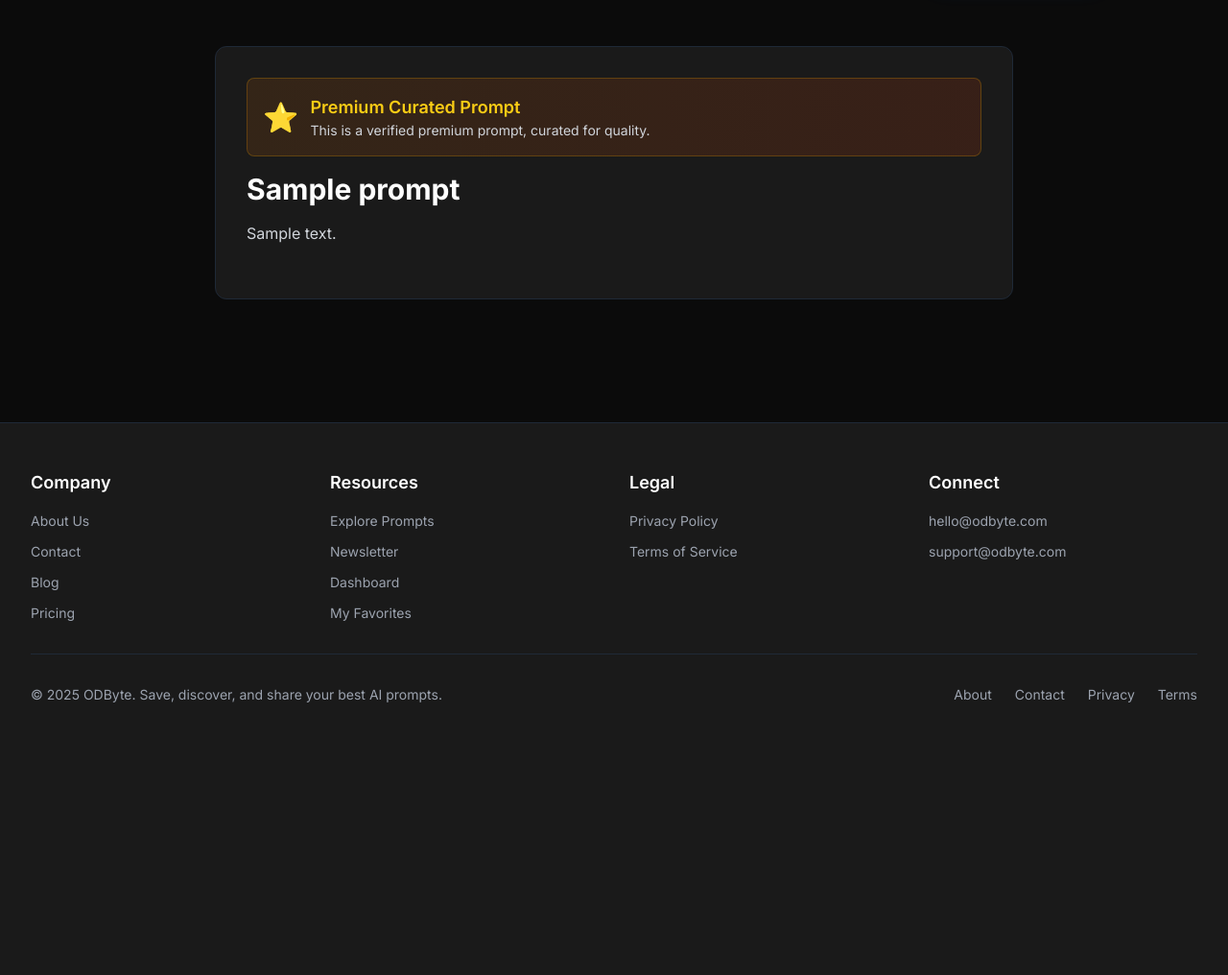
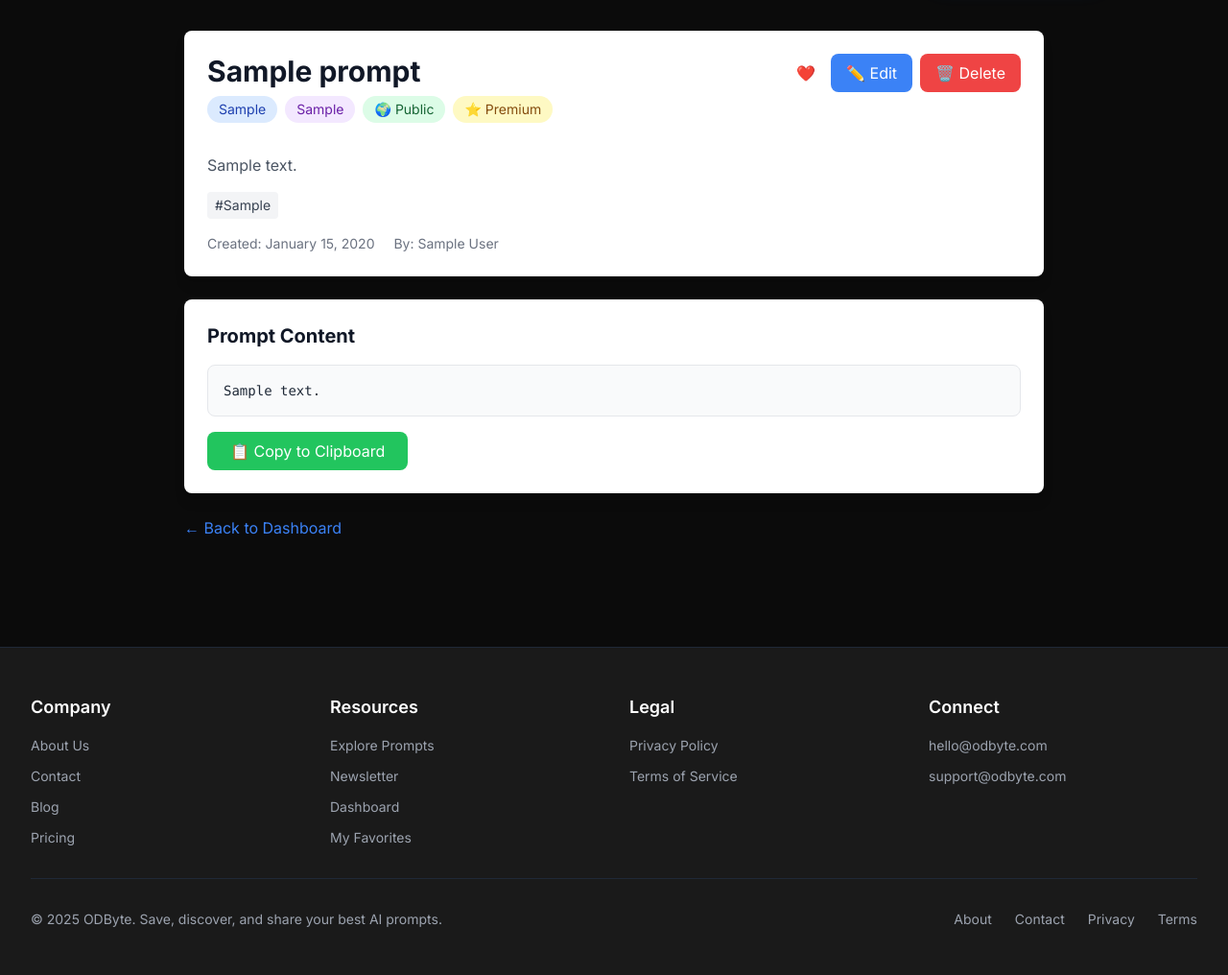
Before and after one commit to bantervines-bit/odbyte, a Flask app: template templates/view_prompt.html in a window 1280 px wide. Shown: the part 65-1081 px from the top of the page at 96% size. Before the commit the page ends 797 px from the top, so only its background shows below. Run offline with Flask 3, Linux system fonts and the light colour scheme; the template is opened without the code that fills it: values that come from a table or form of the project are taken from there, others are empty; the visitor is signed in with stand-in values (Sample User, id 1); tables that the repository leaves empty hold one stand-in row (values such as "Sample post"); some libraries are stand-ins or nearby versions.

Commit message:
Refactor view_prompt.html for improved layout

```diff
--- a/templates/view_prompt.html
+++ b/templates/view_prompt.html
@@ -3,57 +3,191 @@
 {% block title %}{{ prompt.title }} - ODByte{% endblock %}
 
 {% block content %}
-<div class="max-w-4xl mx-auto px-4 sm:px-6 lg:px-8 py-12">
-    <div class="bg-[#1a1a1a] p-8 rounded-xl border border-gray-800">
-        <!-- Premium Badge -->
-        {% if prompt.is_premium and prompt.premium_status == 'approved' %}
-        <div class="mb-4 p-4 bg-gradient-to-r from-yellow-900/30 to-orange-900/30 border border-yellow-600/30 rounded-lg">
-            <div class="flex items-center gap-3">
-                <span class="text-3xl">⭐</span>
-                <div>
-                    <h3 class="text-lg font-semibold text-yellow-400">Premium Curated Prompt</h3>
-                    <p class="text-sm text-gray-300">This is a verified premium prompt, curated for quality.</p>
+<div class="container mx-auto px-4 py-8">
+    <div class="max-w-4xl mx-auto">
+
+        <!-- Prompt Header -->
+        <div class="bg-white rounded-lg shadow-lg p-6 mb-6">
+            <div class="flex items-start justify-between mb-4">
+                <div class="flex-1">
+                    <h1 class="text-3xl font-bold text-gray-900 mb-2">{{ prompt.title }}</h1>
+
+                    <!-- Badges -->
+                    <div class="flex flex-wrap gap-2 mb-4">
+                        {% if prompt.category %}
+                        <span class="px-3 py-1 bg-blue-100 text-blue-800 rounded-full text-sm">
+                            {{ prompt.category }}
+                        </span>
+                        {% endif %}
+
+                        {% if prompt.ai_model %}
+                        <span class="px-3 py-1 bg-purple-100 text-purple-800 rounded-full text-sm">
+                            {{ prompt.ai_model }}
+                        </span>
+                        {% endif %}
+
+                        {% if prompt.visibility == 'private' %}
+                        <span class="px-3 py-1 bg-red-100 text-red-800 rounded-full text-sm">
+                            🔒 Private
+                        </span>
+                        {% else %}
+                        <span class="px-3 py-1 bg-green-100 text-green-800 rounded-full text-sm">
+                            🌍 Public
+                        </span>
+                        {% endif %}
+
+                        {% if prompt.is_premium and prompt.premium_status == 'approved' %}
+                        <span class="px-3 py-1 bg-yellow-100 text-yellow-800 rounded-full text-sm">
+                            ⭐ Premium
+                        </span>
+                        {% endif %}
+                    </div>
+                </div>
+
+                <!-- Actions -->
+                <div class="flex gap-2 ml-4">
+                    {% if session.user_id %}
+                        <!-- Favorite Button -->
+                        <button onclick="toggleFavorite({{ prompt.id }})"
+                                class="favorite-btn p-2 rounded-lg hover:bg-gray-100">
+                            <span id="favorite-icon">
+                                {% if is_favorited %}
+                                    ❤️
+                                {% else %}
+                                    🤍
+                                {% endif %}
+                            </span>
+                        </button>
+
+                        {% if session.user_id == prompt.user_id %}
+                        <!-- Edit Button (Owner Only) -->
+                        <a href="{{ url_for('edit_prompt', id=prompt.id) }}"
+                           class="px-4 py-2 bg-blue-500 text-white rounded-lg hover:bg-blue-600">
+                            ✏️ Edit
+                        </a>
+
+                        <!-- Delete Button (Owner Only) -->
+                        <form method="POST" action="{{ url_for('delete_prompt', id=prompt.id) }}"
+                              onsubmit="return confirm('Are you sure you want to delete this prompt?');">
+                            <button type="submit"
+                                    class="px-4 py-2 bg-red-500 text-white rounded-lg hover:bg-red-600">
+                                🗑️ Delete
+                            </button>
+                        </form>
+                        {% endif %}
+                    {% endif %}
                 </div>
             </div>
+
+            <!-- Description -->
+            <p class="text-gray-600 mb-4">{{ prompt.description }}</p>
+
+            <!-- Tags -->
+            {% if prompt.tags %}
+            <div class="flex flex-wrap gap-2 mb-4">
+                {% for tag in prompt.tags.split(',') %}
+                <span class="px-2 py-1 bg-gray-100 text-gray-700 rounded text-sm">
+                    #{{ tag.strip() }}
+                </span>
+                {% endfor %}
+            </div>
+            {% endif %}
+
+            <!-- Metadata -->
+            <div class="text-sm text-gray-500">
+                <span>Created: {{ prompt.created_at.strftime('%B %d, %Y') }}</span>
+                {% if current_user %}
+                <span class="ml-4">By: {{ current_user.name if prompt.user_id == current_user.id else 'Community' }}</span>
+                {% endif %}
+            </div>
         </div>
+
+        <!-- Prompt Content -->
+        <div class="bg-white rounded-lg shadow-lg p-6">
+            <h2 class="text-xl font-bold text-gray-900 mb-4">Prompt Content</h2>
+            <div class="bg-gray-50 rounded-lg p-4 border border-gray-200">
+                <pre class="whitespace-pre-wrap font-mono text-sm text-gray-800">{{ prompt.content }}</pre>
+            </div>
+
+            <!-- Copy Button -->
+            <button onclick="copyToClipboard()"
+                    class="mt-4 px-6 py-2 bg-green-500 text-white rounded-lg hover:bg-green-600">
+                📋 Copy to Clipboard
+            </button>
+        </div>
+
+        <!-- Premium Submission (Diamond Users Only) -->
+        {% if session.user_id == prompt.user_id and current_user and current_user.plan in ['diamond', 'premium'] %}
+            {% if prompt.premium_status == 'none' %}
+            <div class="bg-yellow-50 rounded-lg p-6 mt-6 border border-yellow-200">
+                <h3 class="text-lg font-bold text-gray-900 mb-2">💎 Submit for Premium</h3>
+                <p class="text-gray-600 mb-4">
+                    Submit this prompt for premium review. If approved, it will be featured as a premium prompt!
+                </p>
+                <form method="POST" action="{{ url_for('submit_premium', id=prompt.id) }}">
+                    <button type="submit"
+                            class="px-6 py-2 bg-yellow-500 text-white rounded-lg hover:bg-yellow-600">
+                        ⭐ Submit for Premium
+                    </button>
+                </form>
+            </div>
+            {% elif prompt.premium_status == 'pending' %}
+            <div class="bg-blue-50 rounded-lg p-6 mt-6 border border-blue-200">
+                <h3 class="text-lg font-bold text-gray-900 mb-2">⏳ Under Review</h3>
+                <p class="text-gray-600">
+                    Your prompt is currently under review for premium status.
+                </p>
+            </div>
+            {% elif prompt.premium_status == 'approved' %}
+            <div class="bg-green-50 rounded-lg p-6 mt-6 border border-green-200">
+                <h3 class="text-lg font-bold text-gray-900 mb-2">✅ Premium Approved!</h3>
+                <p class="text-gray-600">
+                    Congratulations! Your prompt has been approved as premium content.
+                </p>
+            </div>
+            {% endif %}
         {% endif %}
 
-        <!-- Pending Status (only visible to owner) -->
-        {% if prompt.premium_status == 'pending' and session.user_id == prompt.user_id %}
-        <div class="mb-4 p-4 bg-blue-900/30 border border-blue-600/30 rounded-lg">
-            <p class="text-blue-400">⏳ This prompt is pending premium review by admin.</p>
+        <!-- Back Button -->
+        <div class="mt-6">
+            <a href="{{ url_for('dashboard') }}"
+               class="text-blue-500 hover:text-blue-600">
+                ← Back to Dashboard
+            </a>
         </div>
-        {% endif %}
-
-        <!-- Rejected Status (only visible to owner) -->
-        {% if prompt.premium_status == 'rejected' and session.user_id == prompt.user_id %}
-        <div class="mb-4 p-4 bg-red-900/30 border border-red-600/30 rounded-lg">
-            <p class="text-red-400">❌ This prompt was not approved for premium status.</p>
-        </div>
-        {% endif %}
-
-        <!-- Existing prompt content here -->
-        <h1 class="text-3xl font-bold mb-4">{{ prompt.title }}</h1>
-        <p class="text-gray-300 mb-6">{{ prompt.description }}</p>
-
-        <!-- Rest of your existing view_prompt.html content -->
-
-        <!-- Submit for Premium Button (Diamond users only, own prompts only) -->
-        {% if session.user_id == prompt.user_id and prompt.premium_status == 'none' %}
-            {% set current_user = namespace() %}
-            {% set current_user.plan = None %}
-            {% for u in [User.query.get(session.user_id)] %}
-                {% if u and u.plan in ['diamond', 'premium'] %}
-                <form method="POST" action="{{ url_for('submit_premium', id=prompt.id) }}" class="mt-6">
-                    <button type="submit"
-                            class="px-6 py-3 bg-gradient-to-r from-yellow-600 to-orange-600 hover:opacity-90 rounded-lg font-semibold transition">
-                        ⭐ Submit as Premium Prompt
-                    </button>
-                    <p class="text-sm text-gray-400 mt-2">Submit this prompt for admin review to make it a premium curated prompt.</p>
-                </form>
-                {% endif %}
-            {% endfor %}
-        {% endif %}
     </div>
 </div>
+
+<script>
+// Copy to Clipboard
+function copyToClipboard() {
+    const content = document.querySelector('pre').textContent;
+    navigator.clipboard.writeText(content).then(() => {
+        alert('✅ Copied to clipboard!');
+    }).catch(err => {
+        alert('❌ Failed to copy');
+        console.error(err);
+    });
+}
+
+// Toggle Favorite
+function toggleFavorite(promptId) {
+    fetch(`/favorite/${promptId}`, {
+        method: 'POST',
+        headers: {
+            'Content-Type': 'application/json',
+        }
+    })
+    .then(response => response.json())
+    .then(data => {
+        const icon = document.getElementById('favorite-icon');
+        if (data.status === 'added') {
+            icon.textContent = '❤️';
+        } else {
+            icon.textContent = '🤍';
+        }
+    })
+    .catch(error => console.error('Error:', error));
+}
+</script>
 {% endblock %}
```
